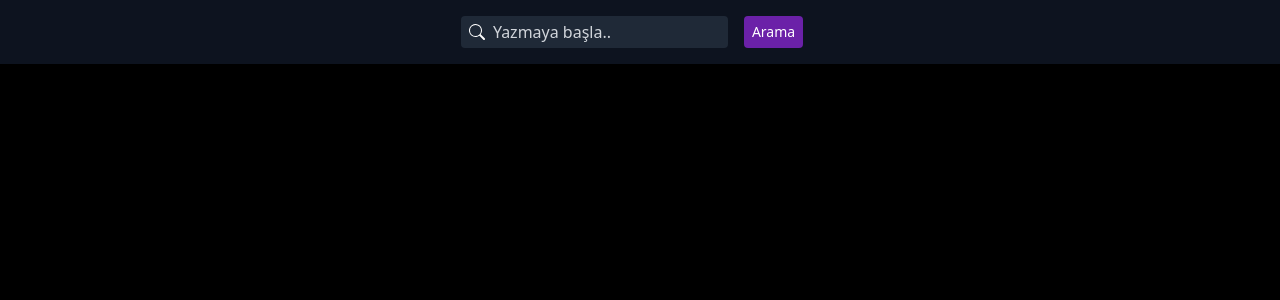
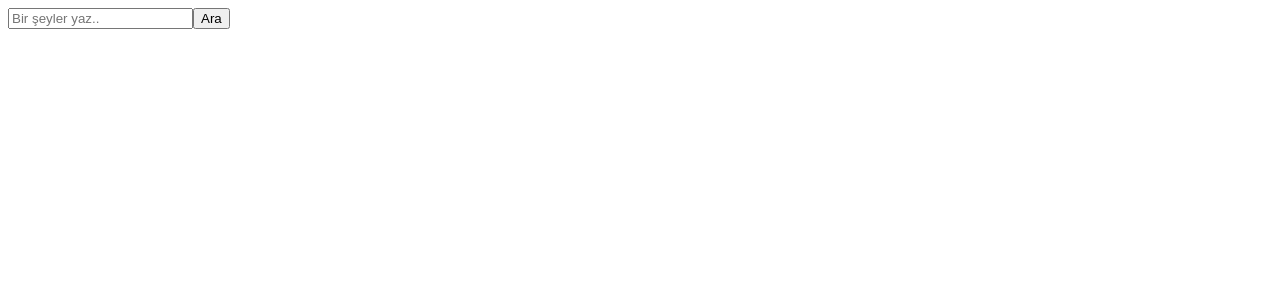
Before and after one commit to remzikilnc/next-movie-app, a Next.js app: page / in a window 1280 px wide. Shown: the top 300 px of the page. Built offline with nearby package versions, Linux system fonts and the light colour scheme.

Commit message:
Revert "Initialized Tailwind CSS and made some appearance-related changes"
This reverts commit cc6e831ec819c8df0716a4f92b81d0e885d26371.

```diff
--- a/postcss.config.js
+++ /dev/null
@@ -1,6 +0,0 @@
-module.exports = {
-  plugins: {
-    tailwindcss: {},
-    autoprefixer: {},
-  },
-}
--- a/src/components/card/index.js
+++ b/src/components/card/index.js
@@ -1,24 +1,15 @@
 import React from 'react';
 import Link from "next/link";
-import {AiFillStar} from "react-icons/ai";
 
 const Card = ({movie}) => {
-    const movieRating = Math.floor(movie.vote_average * 100) / 100;
-    return (<li className="relative hover:scale-105 transition-all duration-300">
-        <Link href={`/movie/${movie.id}`}>
-            <div
-                className="absolute top-2 left-2 flex justify-center items-center shadow-xl bg-black bg-opacity-40 p-1 rounded">
-                <span className="text-yellow-400"><AiFillStar className="h-5 w-5"/></span>
-                <span className="text-sm text-white">{movieRating}</span>
-            </div>
-            <div className="absolute bottom-4 left-1/2 transform -translate-x-1/2 p-1 flex justify-center items-center">
-                <span className="bg-black w-full h-full absolute -z-20 bg-opacity-70 rounded"></span>
-                <h2 className="text-white font-semibold  text-center">{movie.title}</h2>
-            </div>
-            <img className="w-full h-full" src={`https://image.tmdb.org/t/p/w500${movie.poster_path}`}
-                 alt="poster"/>
-        </Link>
-    </li>);
+    return (
+        <li className="">
+           <Link href={`/movie/${movie.id}`}>
+               <h2>{movie.title}</h2>
+               <img width={500} height={764} src={`https://image.tmdb.org/t/p/w500${movie.poster_path}`} alt="poster"/>
+           </Link>
+        </li>
+    );
 };
 
 export default Card;
--- a/src/pages/index.js
+++ b/src/pages/index.js
@@ -1,10 +1,10 @@
 import {useState} from "react";
 import axios from "axios";
 import Card from "@/components/card";
-import {BsSearch} from "react-icons/bs";
 
 const options = {
-    method: 'GET', headers: {
+    method: 'GET',
+    headers: {
         accept: 'application/json',
         Authorization: 'Bearer eyJhbGciOiJIUzI1NiJ9.eyJhdWQiOiI2MTEyNWUxY2ZkM2FjYzM0M2UwMjc2NjcyZDM5ODk0YiIsInN1YiI6IjYwOTgyYzRiMDkyOWY2MDAzYWRlZDM1ZiIsInNjb3BlcyI6WyJhcGlfcmVhZCJdLCJ2ZXJzaW9uIjoxfQ.Hx8emELviZA_xteYrcflxshQptM13PcHkqWQDyL8n4k'
     }
@@ -23,24 +23,19 @@ export default function Home() {
             .catch(err => console.error(err));
     }
 
-    return (<>
-        <header className="w-full flex justify-center items-center bg-gray-900 py-4 bg-opacity-80">
-            <section className="flex">
-                <div className="flex justify-center items-center bg-gray-800 rounded px-1 py-1 gap-x-2">
-                    <BsSearch className="text-white ml-1"/>
-                    <input
-                        className="bg-transparent placeholder:text-gray-300 focus:ring-0 focus:outline-none text-white"
-                        onChange={(e) => setSearch(e.target.value)} type="text" placeholder="Yazmaya başla.."/>
-                </div>
-                <button className="text-white bg-purple-800 rounded mx-4 px-2 text-sm" onClick={handleClick}>Arama
-                </button>
-            </section>
-
-        </header>
-        <section className="p-3">
-            <ul className="grid grid-cols-8 gap-4">
-                {movies.map(movie => (<Card key={movie.id} movie={movie}/>))}
+  return (
+    <>
+        <section>
+            <input onChange={(e) => setSearch(e.target.value)} type="text" placeholder="Bir şeyler yaz.."/>
+            <button onClick={handleClick}>Ara</button>
+        </section>
+        <section>
+            <ul className="card-listing">
+            {movies.map(movie => (
+              <Card key={movie.id} movie={movie} />
+            ))}
             </ul>
         </section>
-    </>)
+    </>
+  )
 }
--- a/src/pages/movie/[id]/index.jsx
+++ b/src/pages/movie/[id]/index.jsx
@@ -21,40 +21,14 @@ const Index = () => {
         }
     }, [id]);
 
-    console.log(movie)
+
     if (movie === null) {
         return <p>Loading...</p>
     }
     return (
-        <div className="flex justify-center items-center mt-8">
-           <div className="flex justify-center flex-col items-center gap-y-4">
-               <div className="relative justify-center items-center flex flex-col p-8 gap-y-1">
-                   <div className="justify-center flex items-center flex-col bg-stone-800 p-2 w-full rounded rounded-b-none bg-opacity-40">
-                       <h1 className="text-white text-xl font-semibold">{movie.title}</h1>
-                   </div>
-                   <img className="rounded rounded-b-none" src={`https://image.tmdb.org/t/p/w500${movie.poster_path}`} alt="poster"/>
-                   <div className="flex justify-center items-center gap-x-4 bg-stone-800 p-2 w-full rounded rounded-b-none bg-opacity-60">
-                       <p className="text-white text-sm font-semibold mt-4">{movie.overview}</p>
-                   </div>
-                   <div className="flex justify-center items-center gap-x-4 bg-stone-800 p-2 w-full rounded rounded-b-none bg-opacity-50">
-                       <p className="text-white text-sm font-semibold">Rating: <span className="text-yellow-400">{movie.vote_average}</span></p>
-                   </div>
-                   <div className="w-full">
-                       <div className="justify-center flex items-center flex-col bg-stone-800 p-2 w-full rounded rounded-b-none bg-opacity-40">
-                           <div className="flex justify-center items-center gap-x-4">
-                               {movie.genres.map(genre => (
-                                   <p className="text-white text-sm font-normal">{genre.name}</p>
-                               ))}
-                           </div>
-                       </div>
-                   </div>
-                   <div className="bg-opacity-10 bg-white w-full h-full absolute top-0 -z-10 blur-sm rounded"/>
-               </div>
-
-           </div>
-            <div className="absolute opacity-40 blur-2xl -z-10 w-full h-full">
-                <img className="w-full h-full" src={`https://image.tmdb.org/t/p/w500${movie.backdrop_path ?? movie.poster_path}`} alt="backdrop"/>
-            </div>
+        <div>
+            <h1>{movie.title}</h1>
+            <img src={`https://image.tmdb.org/t/p/w500${movie.poster_path}`} alt="poster"/>
         </div>
     );
 };
--- a/src/styles/globals.css
+++ b/src/styles/globals.css
@@ -1,7 +1,23 @@
-@tailwind base;
-@tailwind components;
-@tailwind utilities;
-
-body{
-    background: black;
+ul{
+    padding: 0;
+    margin:0;
 }
+.movie-listing{
+    list-style: none;
+    margin:0;
+    padding:0;
+}
+.card-listing{
+    margin-top: 50px;
+    display: flex;
+    gap: 1rem;
+    position: relative;
+}
+.card-listing h2{
+    position: absolute;
+    color: white;
+    bottom: 0;
+    background-color: rgba(0,0,0,0.5);
+    display: inline;
+    white-space: nowrap;
+}
--- a/tailwind.config.js
+++ /dev/null
@@ -1,15 +0,0 @@
-/** @type {import('tailwindcss').Config} */
-module.exports = {
-  content: [
-    "./app/**/*.{js,ts,jsx,tsx,mdx}",
-    "./pages/**/*.{js,ts,jsx,tsx,mdx}",
-    "./components/**/*.{js,ts,jsx,tsx,mdx}",
-
-    // Or if using `src` directory:
-    "./src/**/*.{js,ts,jsx,tsx,mdx}",
-  ],
-  theme: {
-    extend: {},
-  },
-  plugins: [],
-}
```
Also changed, not shown: package.json (+1 -7 lines), 1 other file (tests, documents, lock files or other folders).
